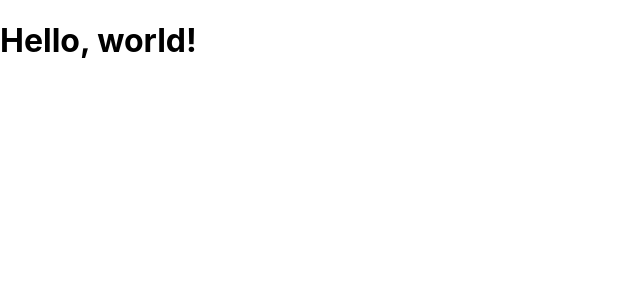
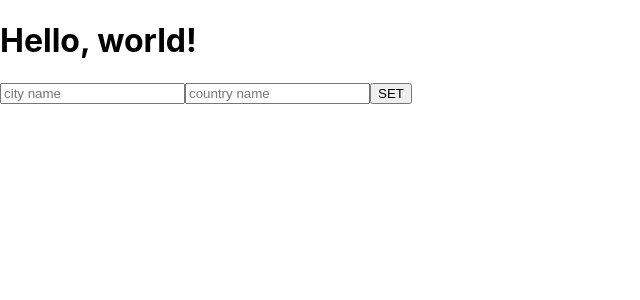
Before and after one commit to guanchen18/know-weather-react-app, a React (Create React App) app in the folder my-weather-app/: page / in a window 1280 px wide. Shown: the top 300 px of the page, without its empty margins (0-640 px from the left). Built offline with nearby package versions, Linux system fonts and the light colour scheme.

Commit message:
Fetch api data

```diff
--- a/my-weather-app/src/App.js
+++ b/my-weather-app/src/App.js
@@ -1,12 +1,34 @@
-import React from 'react';
+import React, { Component } from 'react';
+import SearchBar from './components/SearchBar';
 
 
-function App() {
-  return (
-    <div >
-    <h1>Hello, world!</h1>
-    </div>
-  );
+class App extends Component {
+  state = {
+    temperature: null,
+    city: '',
+    country: '',
+    humidity: null,
+    description: null,
+    error: null
+  }
+  getWeather = async (e) => {
+    const city = e.target.elements.city.value;
+    const country = e.target.elements.country.value;
+    e.preventDefault();
+    const API_KEY = process.env.REACT_APP_WEATHER_API_KEY;
+    const api_call = await fetch(`http://api.openweathermap.org/data/2.5/weather?q=${city},${country}&appid=${API_KEY}`);
+    // const api_call = await fetch(`api.openweathermap.org/data/2.5/weather?q=London,uk&appid=${Api_Key}`);
+    const response = await api_call.json();
+    console.log(response);
+  }
+  render(){
+    return (
+      <div>
+        <h1>Hello, world!</h1>
+        <SearchBar handleClick={this.getWeather}/>
+      </div>
+    )
+  }
 }
 
 export default App;
```
